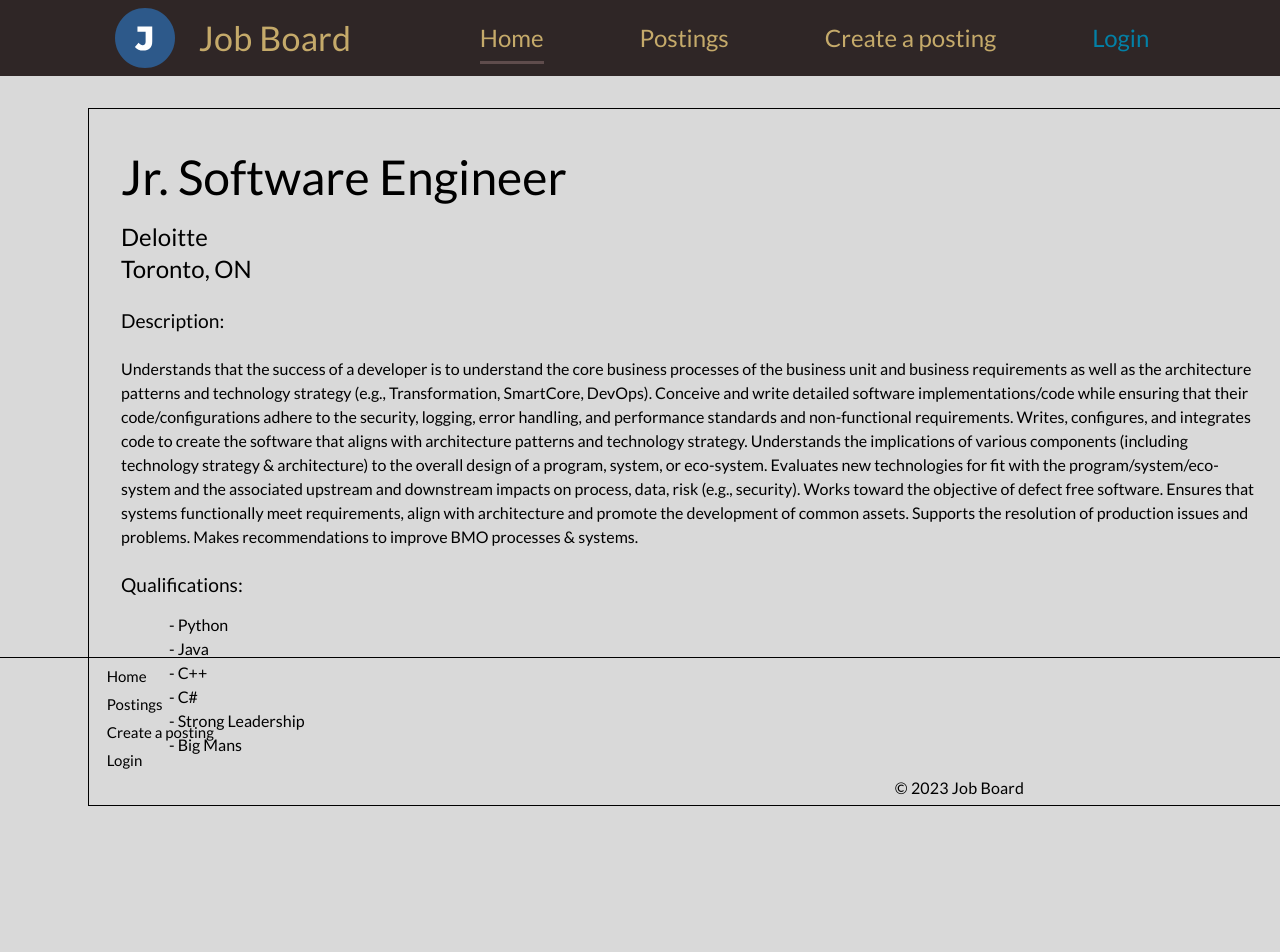
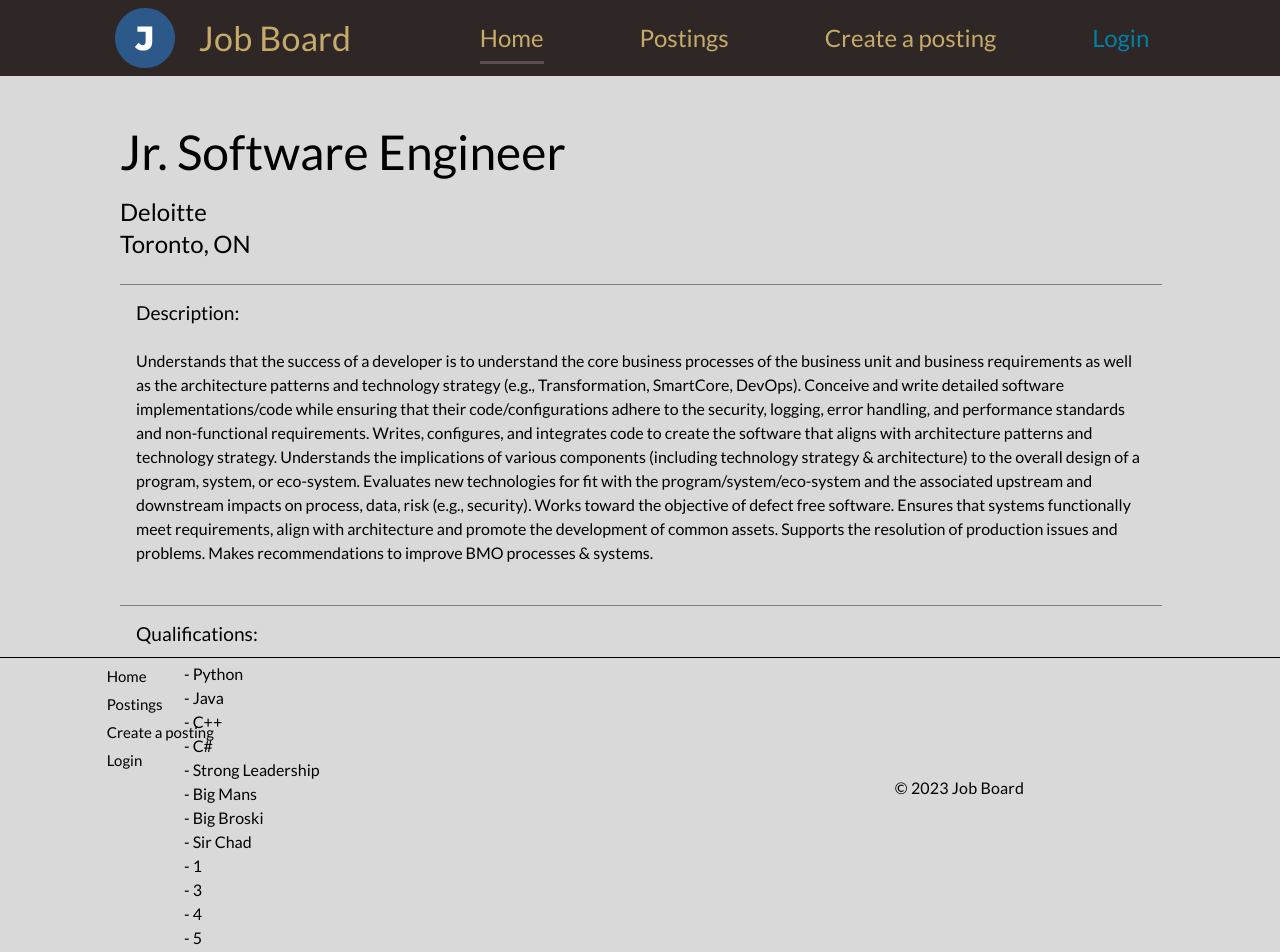
Before and after one commit to aiden5221/capstone-frontend, a React (Vite) app: page /postings in a window 1280 px wide. Shown: the top 952 px of the page. Before the commit the page ends 806 px from the top, so only its background shows below. Built offline with nearby package versions, Linux system fonts and the light colour scheme.

Commit message:
Styling Changes and Changed Retrieved Data to JSON

```diff
--- a/src/components/Pages/JobPost.jsx
+++ b/src/components/Pages/JobPost.jsx
@@ -1,16 +1,9 @@
 import { Typography } from '@mui/material'
 import React from 'react'
+import jobPost from '/src/utils/jobPost.json'
 
 
-function JobPost({ Title, Company, Location, Description, Qualification }){
-
-    const jobPost = {
-        Title: "Jr. Software Engineer",
-        Company: "Deloitte",
-        Location: "Toronto, ON",
-        Description: "Understands that the success of a developer is to understand the core business processes of the business unit and business requirements as well as the architecture patterns and technology strategy (e.g., Transformation, SmartCore, DevOps). Conceive and write detailed software implementations/code while ensuring that their code/configurations adhere to the security, logging, error handling, and performance standards and non-functional requirements. Writes, configures, and integrates code to create the software that aligns with architecture patterns and technology strategy. Understands the implications of various components (including technology strategy & architecture) to the overall design of a program, system, or eco-system. Evaluates new technologies for fit with the program/system/eco-system and the associated upstream and downstream impacts on process, data, risk (e.g., security). Works toward the objective of defect free software. Ensures that systems functionally meet requirements, align with architecture and promote the development of common assets. Supports the resolution of production issues and problems. Makes recommendations to improve BMO processes & systems.",
-        Qualification: ["Python", "Java", "C++", "C#", "Strong Leadership", "Big Mans"]
-    }
+function JobPost(){
 
     const boldStyle = {
         fontWeight:"bold"
@@ -22,7 +15,7 @@
 
 
     return (
-        <div style={{ marginTop: "5vh", marginLeft:"10vh", padding:"4vh", width:"190vh", maxWidth:"90%", border:"solid", borderWidth:"thin" }}>
+        <div style={{ marginTop: "2vh", marginLeft:"10vh", padding:"4vh", width:"190vh", maxWidth:"90%", overflowY:"hidden"}}>
             <Typography variant="h3" style={{ marginTop:"1vh", fontFamily: "'Lato', sans-serif", fontWeight:"bold" }}>
                 {jobPost.Title}
             </Typography>
@@ -35,18 +28,27 @@
                 {jobPost.Location}
             </Typography>
 
+            <div style={{ padding:"2vh", marginRight:"12vh", borderBottom:"solid ", borderTop:"solid", borderWidth:"thin", borderColor:"grey"}}>
                 <Typography variant="h7" style={{ fontFamily: "'Lato', sans-serif", fontWeight:"bold" }}>
-                <div  sx={boldStyle} style={{ fontWeight:"bold" , fontSize:"1.2em" }}>Description:</div>
+
+                    <div  sx={boldStyle} style={{ fontWeight:"bold" , fontSize:"1.2em" }}>
+                        Description:
+                    </div>
+
                     <br/>
                     {jobPost.Description}
                     <br/>
                     <br/>
+
                 </Typography>
+            </div>
 
+            <div style={{ padding:"2vh" }}>
                 <Typography variant="h7" style={{ fontFamily: "'Lato', sans-serif", fontWeight:"bold", marginTop:"5vh" }}>
                 <div style={{ fontWeight:"bold" , fontSize:"1.2em"}}>Qualifications:</div>
                 <ul style={{ marginLeft:"-4vh"}}>{listSkills}</ul>
                 </Typography>
+            </div>
 
         </div>
     )
--- /dev/null
+++ b/src/utils/jobPost.json
@@ -0,0 +1,7 @@
+{
+    "Title": "Jr. Software Engineer",
+    "Company": "Deloitte",
+    "Location": "Toronto, ON",
+    "Description": "Understands that the success of a developer is to understand the core business processes of the business unit and business requirements as well as the architecture patterns and technology strategy (e.g., Transformation, SmartCore, DevOps). Conceive and write detailed software implementations/code while ensuring that their code/configurations adhere to the security, logging, error handling, and performance standards and non-functional requirements. Writes, configures, and integrates code to create the software that aligns with architecture patterns and technology strategy. Understands the implications of various components (including technology strategy & architecture) to the overall design of a program, system, or eco-system. Evaluates new technologies for fit with the program/system/eco-system and the associated upstream and downstream impacts on process, data, risk (e.g., security). Works toward the objective of defect free software. Ensures that systems functionally meet requirements, align with architecture and promote the development of common assets. Supports the resolution of production issues and problems. Makes recommendations to improve BMO processes & systems.",
+    "Qualification": ["Python", "Java", "C++", "C#", "Strong Leadership", "Big Mans", "Big Broski", "Sir Chad", "1", "3", "4", "5", "6", "7"]
+}
```
Lines whose indentation alone changed are shown as unchanged.
